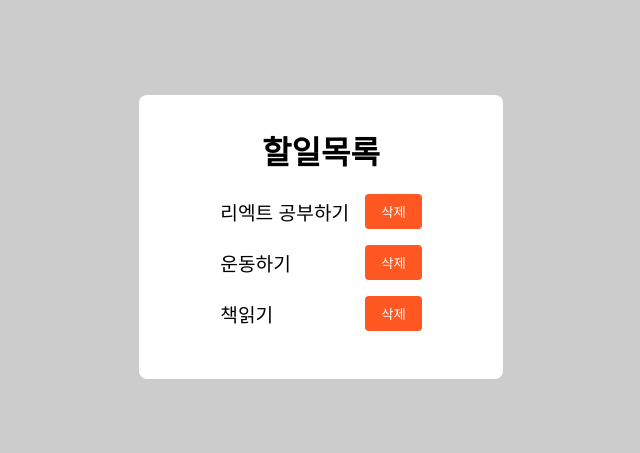
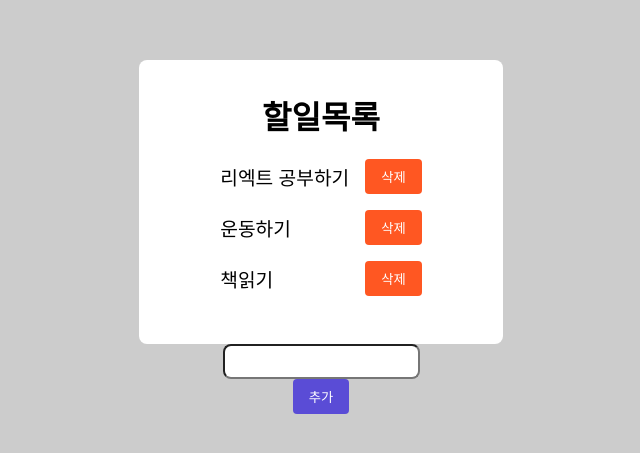
Before and after one commit to jeong-jihyun/react-storyboard-design, a React (Create React App) app: page / in a window 1280 px wide. Shown: the part 163-616 px from the top of the page, without its empty margins (319-959 px from the left). Built offline with nearby package versions, Linux system fonts and the light colour scheme.

Commit message:
변경사항 커밋

```diff
--- a/src/App.tsx
+++ b/src/App.tsx
@@ -1,18 +1,26 @@
 import Container from './components/Container';
-import { Title } from './components/Title';
-import Contents from './components/Contents';
-import { ToDoList } from './components/ToDoList';
 import { useState } from 'react';
 import { DataView } from './components/DataView';
+import { TextInput } from './components/TextInput';
+import { Button } from './components/Button';
 function App() {
   const [toDoList, setToDoList] = useState(['리엑트 공부하기', '운동하기', '책읽기']);
+  const [toDo, setToDo] = useState('');
 
   const onDelete = (todo: string) => {
     setToDoList(toDoList.filter((item) => item !== todo));
   };
+  function onAdd(): void {
+    if (toDo === '') return;
+    setToDoList([...toDoList, toDo]);
+    setToDo('');
+  }
+
   return (
     <Container>
       <DataView toDoList={toDoList} onDelete={onDelete} />
+      <TextInput value={toDo} onChange={setToDo}/>
+      <Button label="추가" color="#5a4cd6" onClick={onAdd}/>
     </Container>
   );
 }
--- a/src/components/Button.tsx
+++ b/src/components/Button.tsx
@@ -1,25 +1,33 @@
 import styled from '@emotion/styled';
-
-const Contaier = styled.button`
+interface ContainerProps {
+  readonly color: string;
+}
+interface Props {
+  readonly label: string;
+  readonly color?: string;
+  readonly onClick?: () => void;
+}
+const Contaier = styled.button<ContainerProps>`
   border: 0;
   color: #fff;
-  background-color: #ff5722;
+  background-color: ${(props) => props.color};
   cursor: pointer;
   padding: 8px 16px;
   border-radius: 4px;
 
   &:hover {
-    background-color: #ff5722;
+    background-color: ${(props) => props.color};
     opacity: 0.8;
   }
   &:active {
     box-shadow: inset 5px 5px 10px 10px rgba(0, 0, 0, 0.2);
   }
 `;
-interface Props {
-  readonly label: string;
-  readonly onClick?: () => void;
-}
-export const Button = (props: Props) => {
-  return <Contaier onClick={props.onClick}>{props.label}</Contaier>;
+
+export const Button = ({ label, color = '#ff5722', onClick }: Props) => {
+  return (
+    <Contaier onClick={onClick} color={color}>
+      {label}
+    </Contaier>
+  );
 };
--- /dev/null
+++ b/src/components/TextInput.tsx
@@ -0,0 +1,17 @@
+import styled from "@emotion/styled";
+
+const Input = styled.input`
+    font-size: 1.2;
+    padding: 8px;
+    border-radius: 8px;
+`;
+
+interface Props{
+    readonly value: string;
+    readonly onChange: (text:string) => void;
+}
+export const TextInput = ({value, onChange} : Props) =>{
+    return (
+        <Input value={value} onChange={(e)=> onChange(e.target.value)}/>
+    );
+};
```
